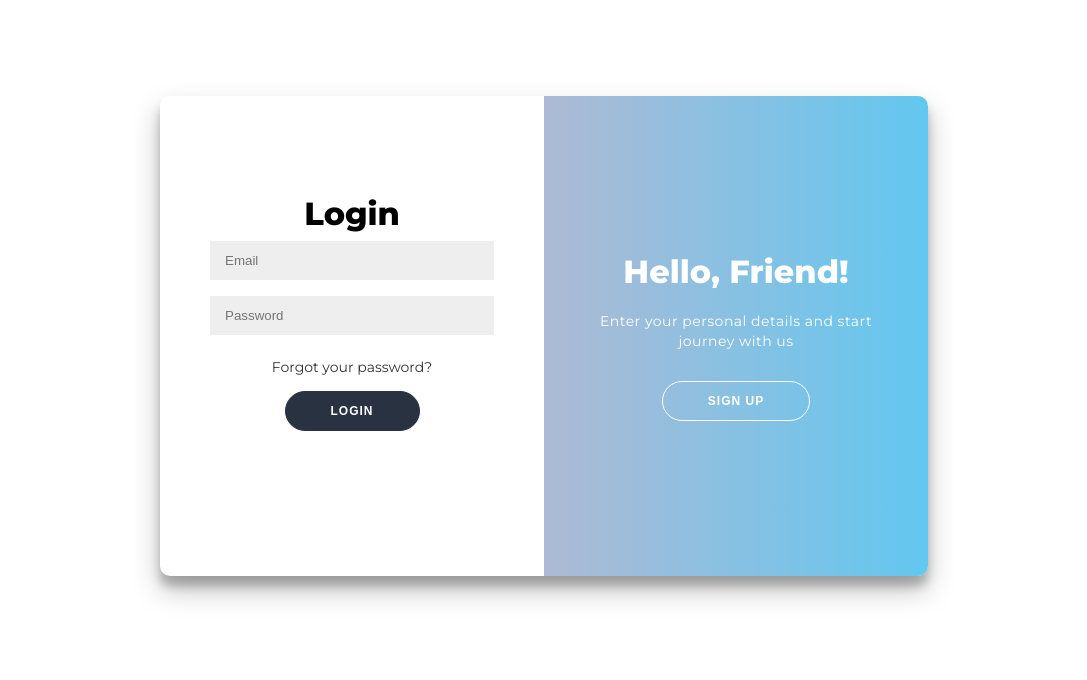
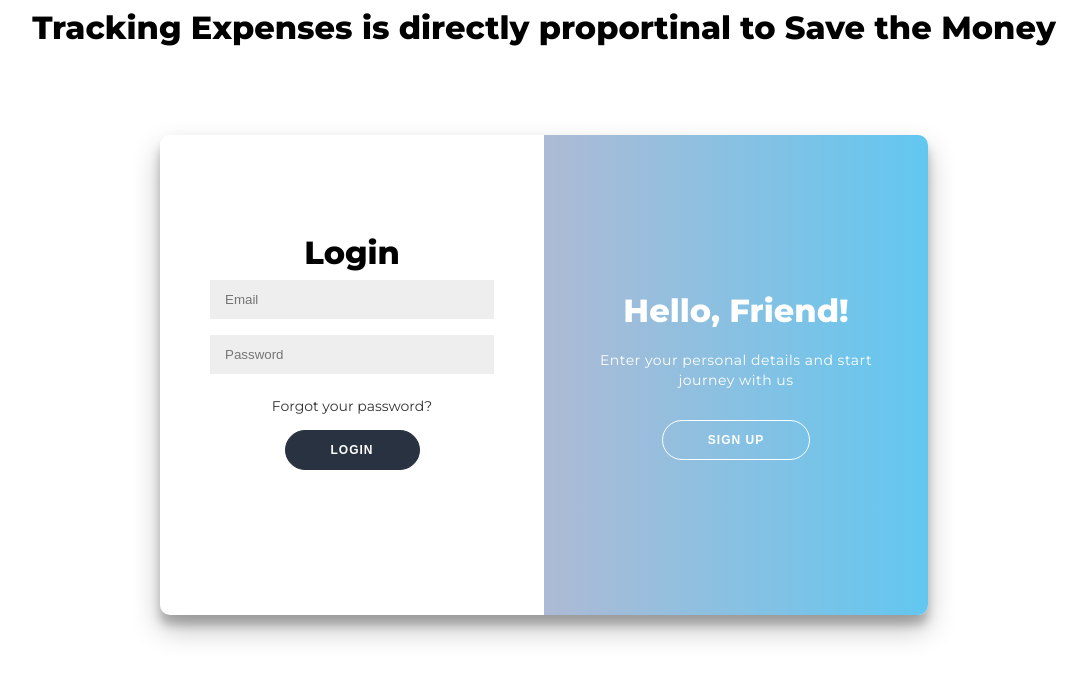
Before and after one commit to VishalIndoria/expense-tracker, a website: page view/signin.html in a window 1280 px wide. Shown: the whole page, without its empty margins (96-1183 px from the left). Drawn offline with nearby package versions, Linux system fonts and the light colour scheme; files that its build step writes are made by us from their sources.

Commit message:
Update signin.html

```diff
--- a/view/signin.html
+++ b/view/signin.html
@@ -10,7 +10,7 @@
 </head>
 
 <body>
-
+<h1> Tracking Expenses is directly proportinal to Save the Money</h1>
     <div class="container" id="container">
         <div class="form-container sign-up-container">
             <!-- <form onsubmit='signup(event)'> -->
```
